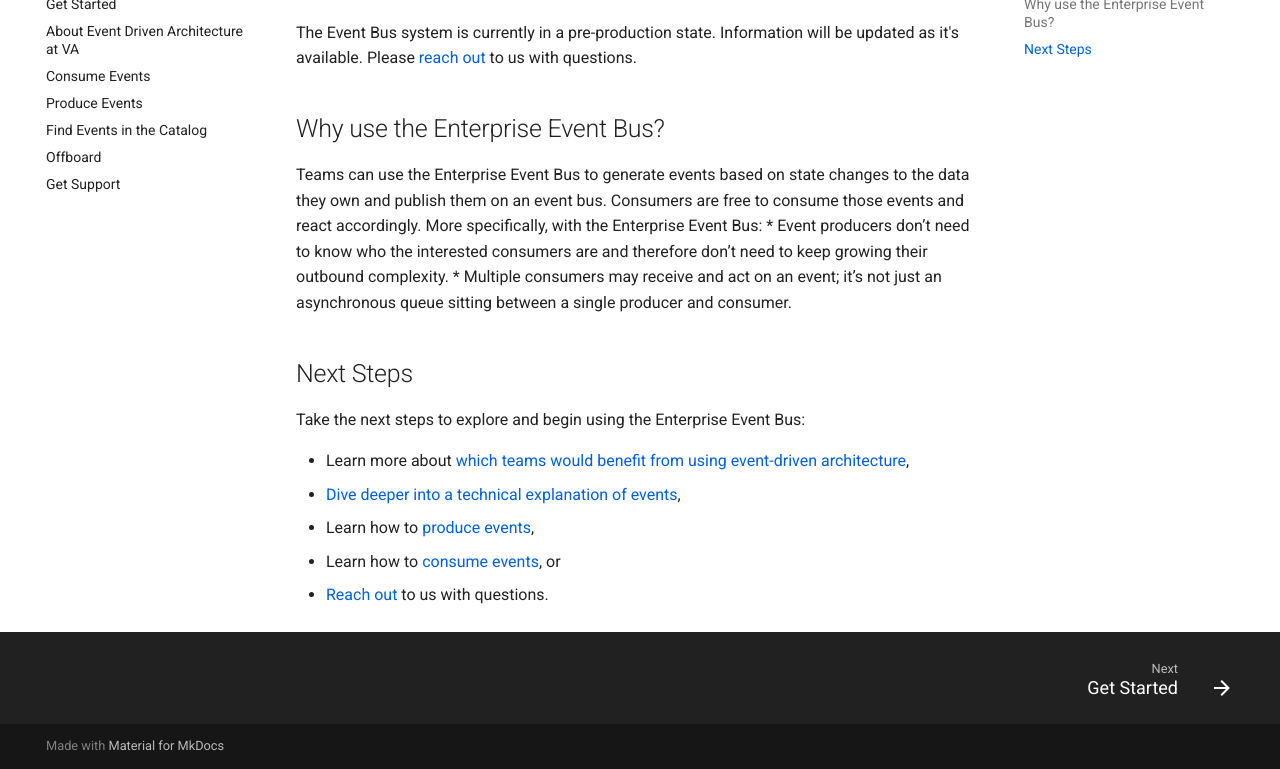
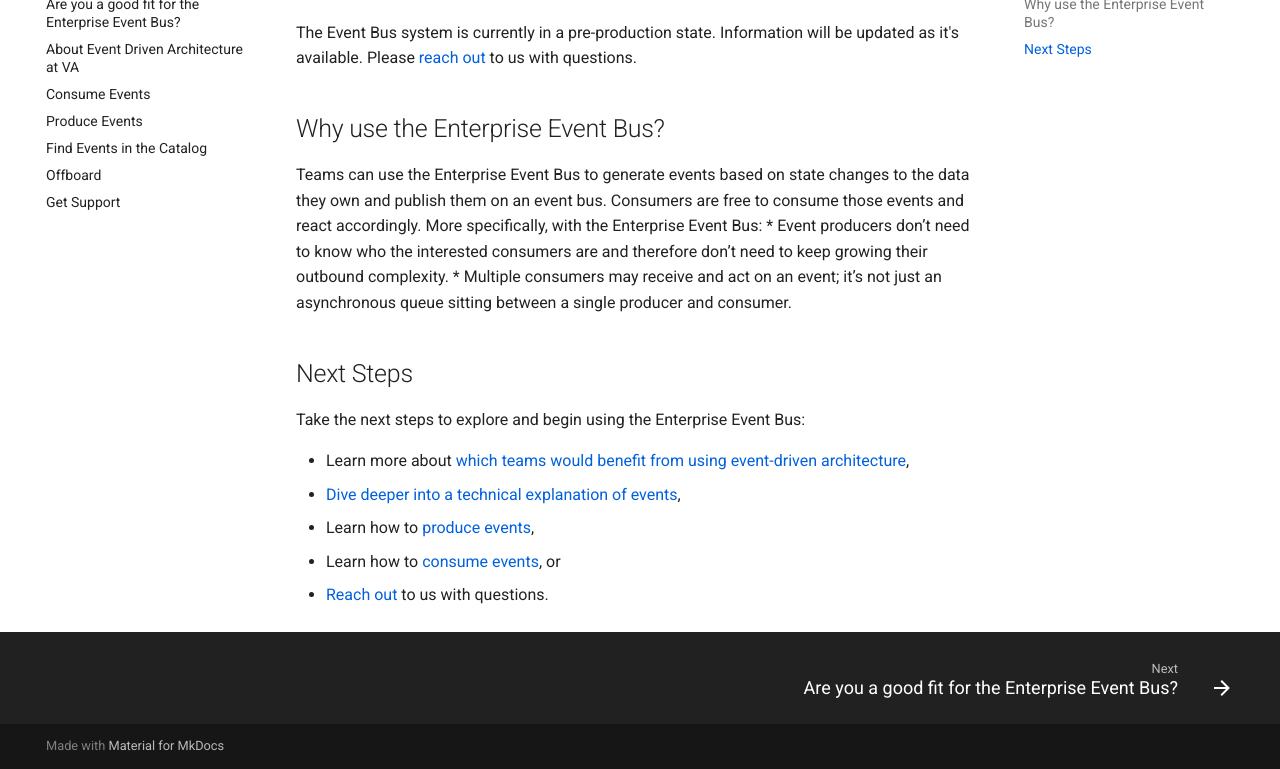
Before and after one commit to department-of-veterans-affairs/ves-event-bus-developer-portal, an MkDocs documentation site: the page built from docs/README.md, in a window 1280 px wide and 900 px high, scrolled down 769 px, cut to the strip 131-900 px from the top of the window. Built offline with MkDocs 1.6.1 and Material for MkDocs 9.7.7, drawn with Linux system fonts in a browser that asks for light colours; some of the changed lines change nothing that is shown.

Commit message:
updating event bus dev portal get started page

```diff
--- a/docs/get-started.md
+++ b/docs/get-started.md
@@ -1,36 +1,12 @@
 ---
-title: Get Started
+title: Are you a good fit for the Enterprise Event Bus?
 ---
 
-# Get Started
+# Are you a good fit for the Enterprise Event Bus?
 
-## What the Enterprise Event Bus Is
+Before you make further plans to leverage enterprise events, you should evaluate if your system is the right fit for event-driven architecture. Please read the content below, which describes the sorts of systems that would benefit (or not benefit) from enterprise events. If you have questions, please [reach out](https://department-of-veterans-affairs.github.io/ves-event-bus-developer-portal/get-support/)!
 
-The VES Enterprise Event Bus is an asynchronous event processing system that allows producers to publish business events based on data changes and consumers to subscribe to those events. The system uses Kafka as its core event streaming platform, with [AWS MSK](https://aws.amazon.com/msk/) (Managed Streaming for Apache Kafka) as the management layer.
-
-To learn more about the Event Bus, check out the presentation and demo below. An accompanying [slide deck](https://github.com/department-of-veterans-affairs/VES/blob/master/research/Event%20Bus/Presentations%20and%20Deliverables/2023-08-08%20-%20Event%20Bus%20-%20State%20of%20the%20System.pdf) is also available.
-
-<video width="640" height="400" crossorigin="anonymous" controls poster="../img/phase3_demo_poster.png">
-  <source src="../videos/phase3_demo.mp4" type="video/mp4">
-</video>
-
-### An Opinionated Conduit
-
-We often refer to the Enterprise Event Bus as an **opinionated conduit** between event consumers and producers across the VA ecosystem. Why are we opinionated?
-
-* We have opinions about the **type of events** that would be suitable for an enterprise event bus (more on that below)
-* We have opinions about the **choice of technologies** with which we implement the Enterprise Event Bus and have done the legwork to set up the most suitable infrastructure according to our research
-* We have (proven) opinions about [**Kafka best practices**](https://github.com/department-of-veterans-affairs/VES/blob/master/research/Event%20Bus/Engineering/ADR/ADR%20event%20design.md) which enable us to provide clear guidance to [producers](./produce-events.md) and [consumers](./consume-events.md) and assist with onboarding and learning about the underlying technologies
-
-### Role Within the VA Enterprise Environment
-
-We define **enterprise events** as those that capture significant occurrences within the VA, such as when a Veteran’s benefit claim reaches certain meaningful milestones.
-
-We strive to enable **connecting previously disparate systems** that live across different business lines within the VA, such as the Veteran Benefit Administration (VBA) and the Veteran Health Administration (VHA). As such, we are **not limited to a specific business line or domain** within the VA.
-
-It should be noted that Enterprise Event Bus does **not aspire to be the only event streaming platform within the VA**, but one that is available to any team that wants to produce or consume enterprise events. This would allow teams who don’t have the **time or resources** to set up their own event streaming platform to take advantage of event-driven technologies. In summary, the Event Bus does not attempt to subsume or replace any existing event platforms, or replicate their functionality.
-
-## The Enterprise Event Bus Is a Good Fit If ...
+## The Enterprise Event Bus is a good fit if ...
 
 Your system relies on **heavy orchestration**:<br/>
 Coordinating multiple systems or services can become a challenging task, especially when some individual components lack reliability. This can lead to (partial) failures due to delayed status responses, unclear errors, or frequent retry attempts. A well-considered event-driven solution can greatly enhance the quality and performance of such systems.
@@ -47,21 +23,19 @@
 Your system has **delayed or no user notifications**:<br/>
 Although there are many systems that would benefit from events, almost any scenario where a side effect of the business event is “to notify the Veteran” could be a candidate for an event stream.
 
-## The Enterprise Event Bus Is Not a Good Fit If ...
+## The Enterprise Event Bus is not a good fit if ...
 
-You are interested in a **one-time data sweep**<br/>
+You are interested in a **one-time data sweep**:<br/>
 If you just need to search through a data source to identify specific cases for further processing, event-driven systems would introduce unnecessary complexity and overhead. The Enterprise Event Bus is geared towards handling ongoing event streams rather than singular, one-time data analysis tasks.
 
-Your system deals with **simple, linear workflows**<br/>
+Your system deals with **simple, linear workflows**:<br/>
 If you are dealing with a system that has no significant interaction between components, the overhead of event handling might outweigh the benefits.
 
-Your system is based on a **different programming paradigm**<br/>
+Your system is based on a **different programming paradigm**:<br/>
 There are many valid reasons to use other architectures, such as synchronous API-based technologies. Event-driven architecture is not the best solution in every scenario.
 
-Your system **lacks well-defined components, or has constantly changing interactions**<br/>
+Your system **lacks well-defined components, or has constantly changing interactions**:<br/>
 Systems that are continuously in flux, or don't have well-established boundaries or communication patters would make it difficult to introduce event-driven designs.
 
-## Reach Out To Us
-If you think the Enterprise Event Bus would be a good fit for your situation, or help you solve a problem, then please get in touch with us to discuss further.
-
-The best way to reach out to the Event Bus Team is via the [#ves-event-bus](https://dsva.slack.com/archives/C042ZQ7JUAX) Slack channel in the Digital Service VA workspace.
+Your system **is rated as “high” under [FISMA](https://security.cms.gov/learn/federal-information-security-management-act-fisma) and the [VA system categorization](https://jubilant-succotash-m55rqe7.pages.github.io/categorization/)**:<br/>
+The Event Bus is hosted on the LHDI platform. Because the platform is rated at a “Medium” level under FISMA and the VA system categorization, we are only accepting applications that are rated as Low or Moderate systems at this time.”
```
